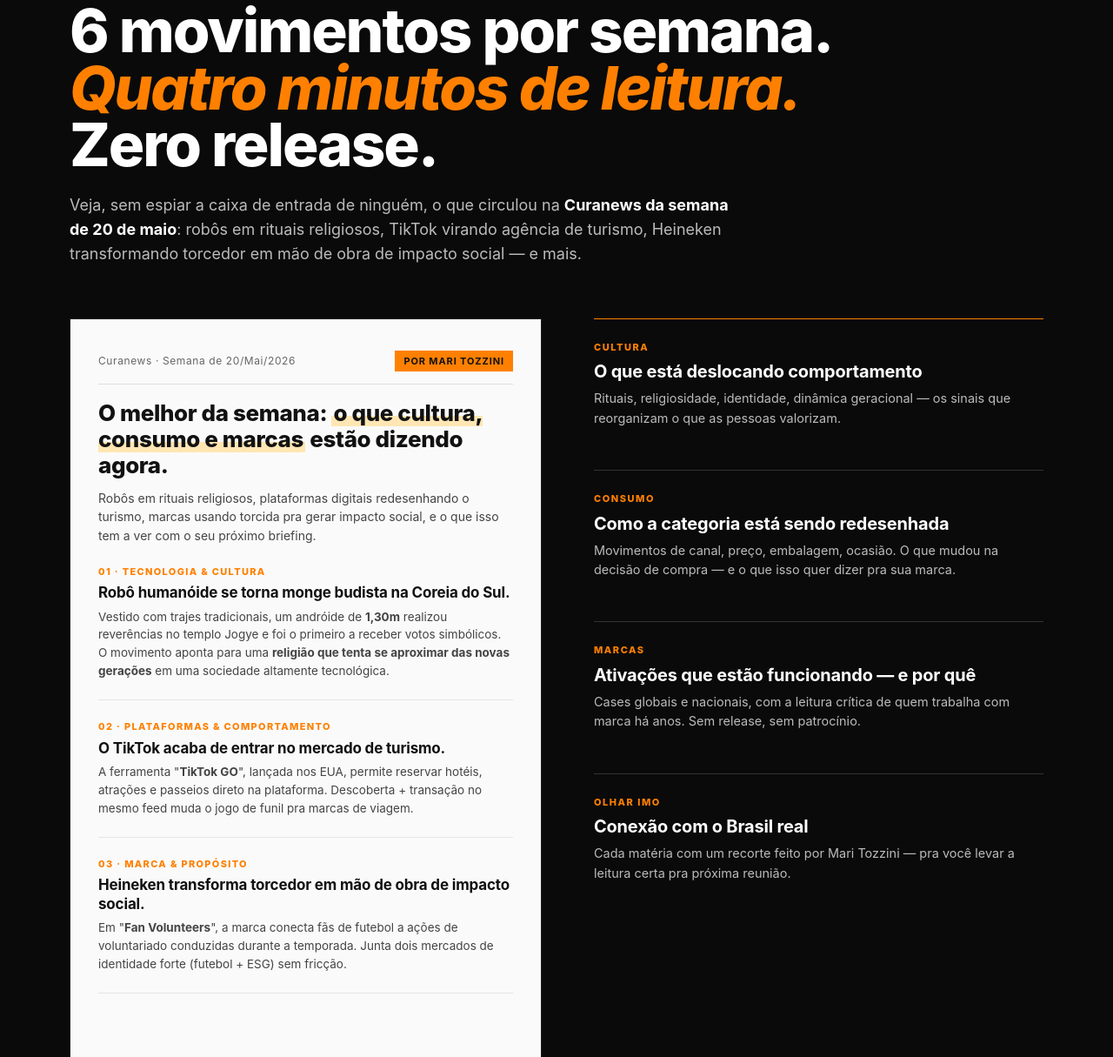
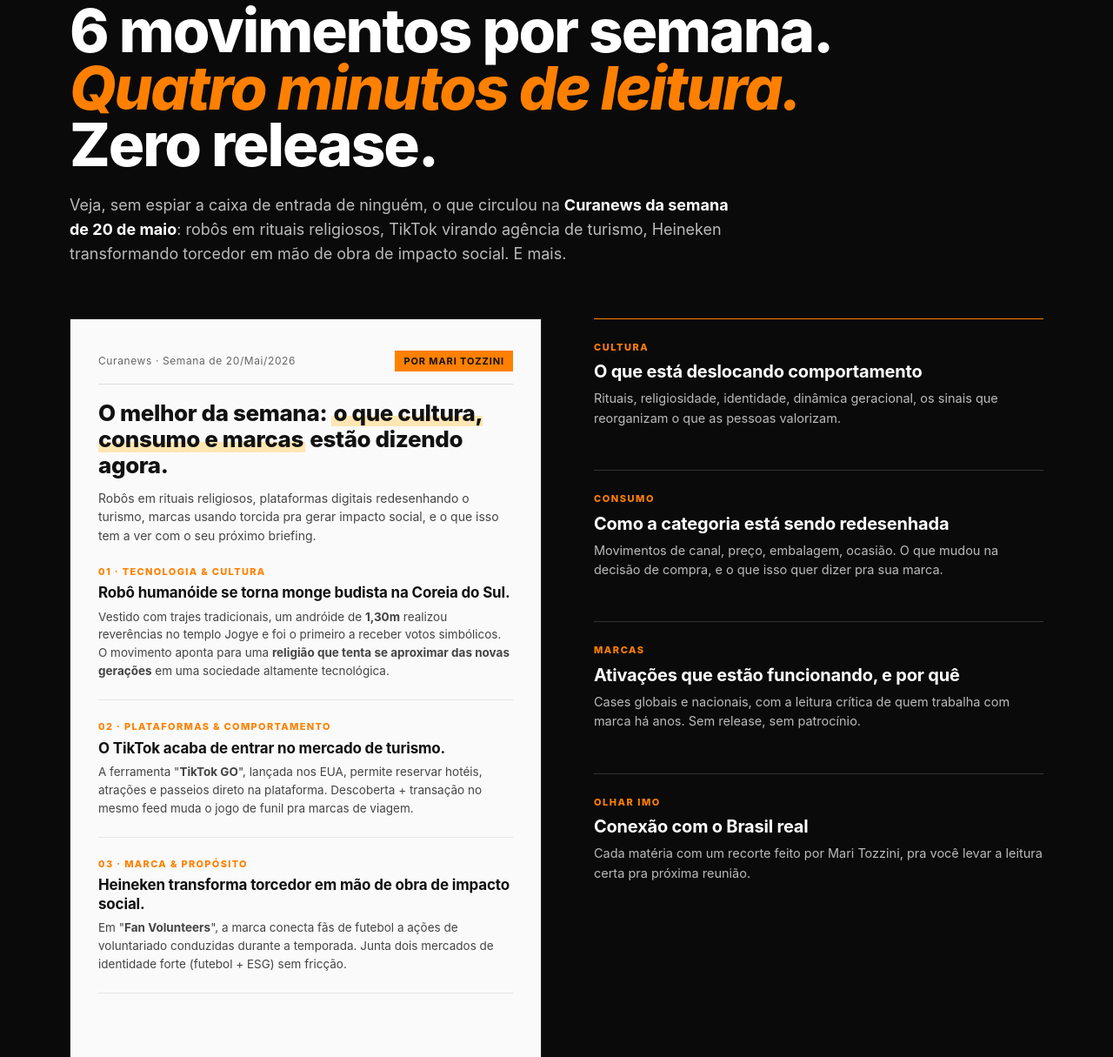
Before and after one commit to cescalucas/imo-insights-netlify, a website: page imo-news-landing.html in a window 1280 px wide. Shown: the part 1368-2583 px from the top of the page at 87% size. Drawn offline with Linux system fonts and the light colour scheme; a web font is replaced by a local one.

Commit message:
feat(blog): toolbar markdown + byline + delete + travessões da Curanews
- fix: remove users.name (coluna inexistente) que quebrava aba Blog
- migration 0008: coluna display_author em blog_posts
- admin: barra de formatação (B/I/H2/H3/link/lista/quote/imagem) com Cmd+B/I
- admin: seletor Assinar como (nome real ou IMO Insights) no header
- admin: botões Despublicar, Arquivar, Republicar e Excluir definitivamente
- admin: upload de imagem inline pro markdown via bucket blog-covers/inline/
- /blog e /blog-post.html: autor visível com fallback display_author
- imo-news-landing.html: 11 travessões trocados por vírgula/ponto

```diff
--- a/imo-news-landing.html
+++ b/imo-news-landing.html
@@ -3,14 +3,14 @@
 <head>
 <meta charset="utf-8">
 <meta name="viewport" content="width=device-width,initial-scale=1">
-<title>Curanews — o melhor da semana, por Mari Tozzini. IMO Insights</title>
+<title>Curanews, o melhor da semana, por Mari Tozzini. IMO Insights</title>
 <link rel="icon" type="image/png" sizes="32x32" href="assets/favicon-32.png">
 <link rel="icon" type="image/png" sizes="16x16" href="assets/favicon-16.png">
 <link rel="apple-touch-icon" sizes="180x180" href="assets/favicon-180.png">
 <link rel="shortcut icon" href="favicon.ico">
 
 <meta name="description" content="Curanews é a newsletter semanal da IMO Insights, com curadoria de Mari Tozzini, que reúne os movimentos de cultura, consumo e marcas que estão deslocando categorias.">
-<meta property="og:title" content="Curanews — o melhor da semana, por Mari Tozzini">
+<meta property="og:title" content="Curanews, o melhor da semana, por Mari Tozzini">
 <meta property="og:description" content="Toda semana, a Curanews reúne os movimentos que ajudam a entender para onde a cultura, o consumo e as marcas estão indo.">
 <meta property="og:type" content="website">
 
@@ -169,17 +169,17 @@
         <span class="accent">É estratégia.</span>
       </h1>
       <p class="lead">
-        Toda semana, a <b>Curanews</b> reúne os movimentos de <b>cultura, consumo e marcas</b> que estão deslocando categorias. Curadoria de <b>Mari Tozzini</b>, da IMO Insights — pra você chegar na próxima reunião com a leitura que sua equipe ainda não fez.
+        Toda semana, a <b>Curanews</b> reúne os movimentos de <b>cultura, consumo e marcas</b> que estão deslocando categorias. Curadoria de <b>Mari Tozzini</b>, da IMO Insights, pra você chegar na próxima reunião com a leitura que sua equipe ainda não fez.
       </p>
 
       <ul class="cn-bullets">
         <li>
           <svg viewBox="0 0 20 20" fill="none" xmlns="http://www.w3.org/2000/svg"><path d="M4 10.5L8 14.5L16 6.5" stroke="currentColor" stroke-width="2.2" stroke-linecap="round" stroke-linejoin="round"/></svg>
-          <span><b>6 a 8 movimentos por edição</b> — o que está pautando comportamento, marca e categoria nesta semana.</span>
+          <span><b>6 a 8 movimentos por edição</b>, o que está pautando comportamento, marca e categoria nesta semana.</span>
         </li>
         <li>
           <svg viewBox="0 0 20 20" fill="none" xmlns="http://www.w3.org/2000/svg"><path d="M4 10.5L8 14.5L16 6.5" stroke="currentColor" stroke-width="2.2" stroke-linecap="round" stroke-linejoin="round"/></svg>
-          <span><b>Leitura em 4 minutos.</b> Curadoria seca — sem release, sem patrocínio, sem ruído.</span>
+          <span><b>Leitura em 4 minutos.</b> Curadoria seca, sem release, sem patrocínio, sem ruído.</span>
         </li>
         <li>
           <svg viewBox="0 0 20 20" fill="none" xmlns="http://www.w3.org/2000/svg"><path d="M4 10.5L8 14.5L16 6.5" stroke="currentColor" stroke-width="2.2" stroke-linecap="round" stroke-linejoin="round"/></svg>
@@ -236,7 +236,7 @@
 
           <label class="cn-check">
             <input type="checkbox" id="f-consent" required>
-            <span>Concordo em receber a Curanews e comunicações da IMO Insights. Sem spam — descadastro em 1 clique. <a href="privacidade.html" target="_blank" rel="noopener">Política de privacidade</a>.</span>
+            <span>Concordo em receber a Curanews e comunicações da IMO Insights. Sem spam, descadastro em 1 clique. <a href="privacidade.html" target="_blank" rel="noopener">Política de privacidade</a>.</span>
           </label>
 
           <button type="submit" class="cn-submit">
@@ -261,7 +261,7 @@
   <div class="container">
     <div class="section-label dark" style="color:#fff">Prévia · Edição real da semana passada</div>
     <h2>6 movimentos por semana. <em>Quatro minutos de leitura.</em> Zero release.</h2>
-    <p class="lead">Veja, sem espiar a caixa de entrada de ninguém, o que circulou na <b style="color:#fff">Curanews da semana de 20 de maio</b>: robôs em rituais religiosos, TikTok virando agência de turismo, Heineken transformando torcedor em mão de obra de impacto social — e mais.</p>
+    <p class="lead">Veja, sem espiar a caixa de entrada de ninguém, o que circulou na <b style="color:#fff">Curanews da semana de 20 de maio</b>: robôs em rituais religiosos, TikTok virando agência de turismo, Heineken transformando torcedor em mão de obra de impacto social. E mais.</p>
 
     <div class="cn-preview-grid">
 
@@ -305,22 +305,22 @@
           <div class="cn-what-item">
             <div class="k">Cultura</div>
             <h4>O que está deslocando comportamento</h4>
-            <p>Rituais, religiosidade, identidade, dinâmica geracional — os sinais que reorganizam o que as pessoas valorizam.</p>
+            <p>Rituais, religiosidade, identidade, dinâmica geracional, os sinais que reorganizam o que as pessoas valorizam.</p>
           </div>
           <div class="cn-what-item">
             <div class="k">Consumo</div>
             <h4>Como a categoria está sendo redesenhada</h4>
-            <p>Movimentos de canal, preço, embalagem, ocasião. O que mudou na decisão de compra — e o que isso quer dizer pra sua marca.</p>
+            <p>Movimentos de canal, preço, embalagem, ocasião. O que mudou na decisão de compra, e o que isso quer dizer pra sua marca.</p>
           </div>
           <div class="cn-what-item">
             <div class="k">Marcas</div>
-            <h4>Ativações que estão funcionando — e por quê</h4>
+            <h4>Ativações que estão funcionando, e por quê</h4>
             <p>Cases globais e nacionais, com a leitura crítica de quem trabalha com marca há anos. Sem release, sem patrocínio.</p>
           </div>
           <div class="cn-what-item">
             <div class="k">Olhar IMO</div>
             <h4>Conexão com o Brasil real</h4>
-            <p>Cada matéria com um recorte feito por Mari Tozzini — pra você levar a leitura certa pra próxima reunião.</p>
+            <p>Cada matéria com um recorte feito por Mari Tozzini, pra você levar a leitura certa pra próxima reunião.</p>
           </div>
         </div>
       </div>
```
